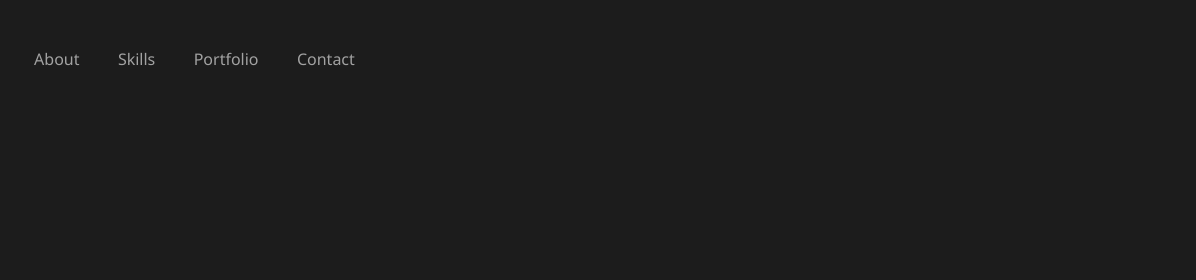
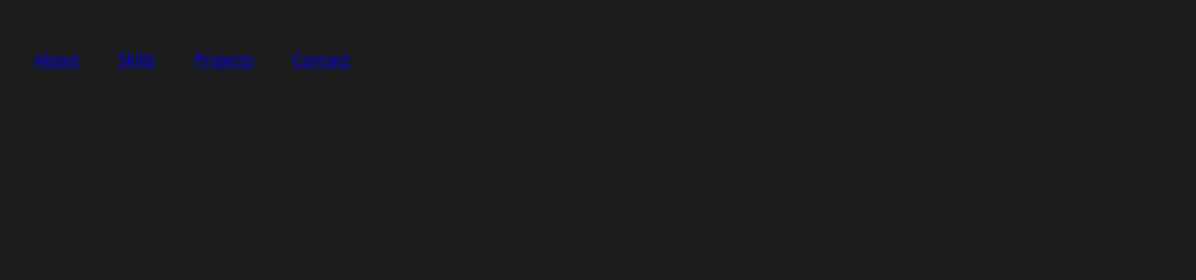
Before and after one commit to ErykSzulczynski/Portfolio, a Gatsby site: page / in a window 1280 px wide. Shown: the top 280 px of the page, 84-1280 px from the left. Built offline with nearby package versions, Linux system fonts and the light colour scheme; Gatsby itself is replaced by a stand-in of ours.

Commit message:
Navbar anchors

```diff
--- a/src/components/about/about.module.scss
+++ b/src/components/about/about.module.scss
@@ -40,6 +40,7 @@
 
     &__title{
         text-align: center;
+        font-size: 16px;
     }
 
     &__more{
@@ -52,6 +53,8 @@
         background: $base-color;
         display: block;
         margin: 0 auto;
+        font-size: 16px;
+        font-weight: lighter;
 
         @include xl{
             width: 10vw;
--- a/src/components/navbar/Navbar.js
+++ b/src/components/navbar/Navbar.js
@@ -7,10 +7,10 @@ export default function Navbar() {
     <div className={styles.navbar}>
       <img src={logo} className={styles.logo} alt="logo" />
       <ul className={styles.links__list}>
-        <li className={styles.links__listItem}>About</li>
-        <li className={styles.links__listItem}>Skills</li>
-        <li className={styles.links__listItem}>Portfolio</li>
-        <li className={styles.links__listItem}>Contact</li>
+        <li className={styles.links__listItem}><a href="#about">About</a></li>
+        <li className={styles.links__listItem}><a href="#skills">Skills</a></li>
+        <li className={styles.links__listItem}><a href="#projects">Projects</a></li>
+        <li className={styles.links__listItem}><a href="#contact">Contact</a></li>
       </ul>
     </div>
   )
--- a/src/components/projects/projects.module.scss
+++ b/src/components/projects/projects.module.scss
@@ -53,6 +53,7 @@
         display: block;
         margin: 0 auto;
         margin-bottom: 1rem;
+        font-size: 16px;
 
     @include xl{
         width: 10vw;
--- a/src/pages/index.js
+++ b/src/pages/index.js
@@ -25,9 +25,13 @@ export default function index() {
         <div>
             {isMobile() ? <NavbarMobile/> : <Navbar/>}
             <Hero/>
+            <div id="about"></div>
             <About/>
+            <div id="skills"></div>
             <Skills/>
+            <div id="projects"></div>
             <Projects/>
+            <div id="contact"></div>
             <Contact/>
             <Footer/>
         </div>
```
